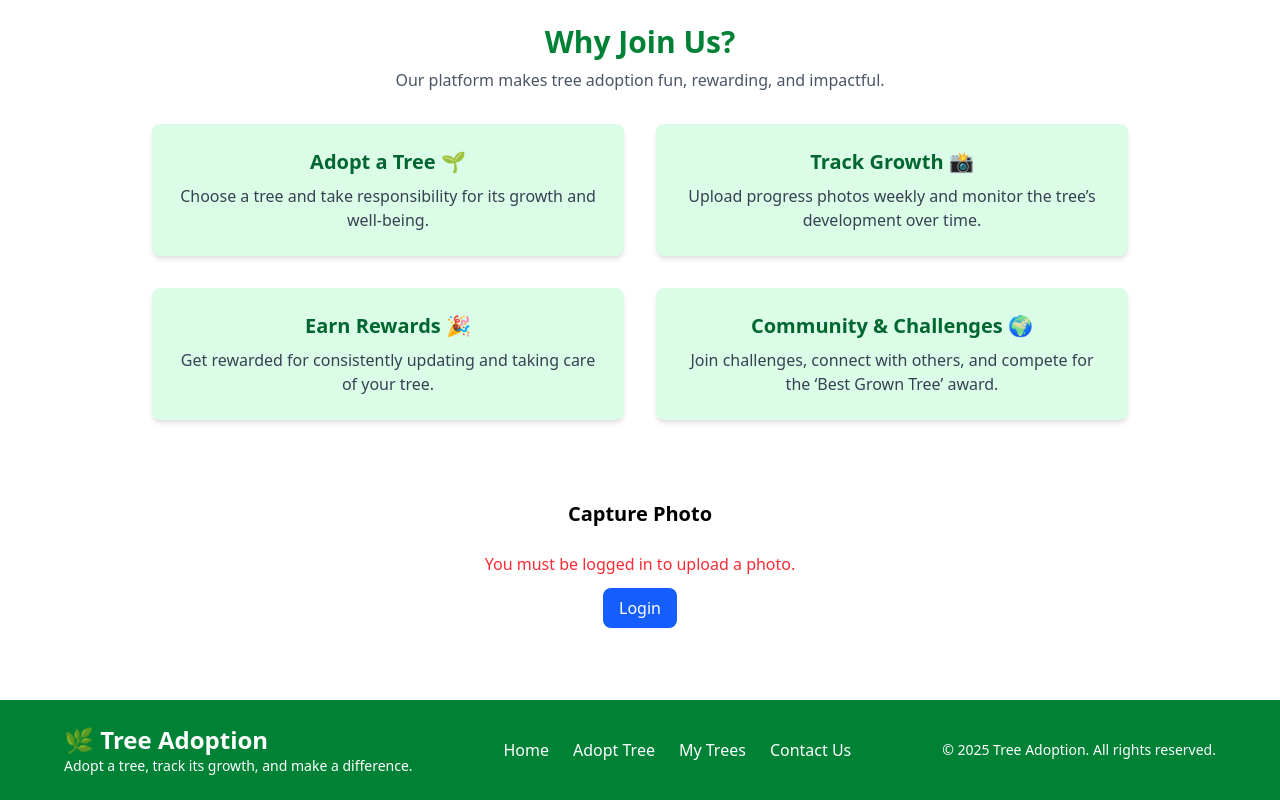
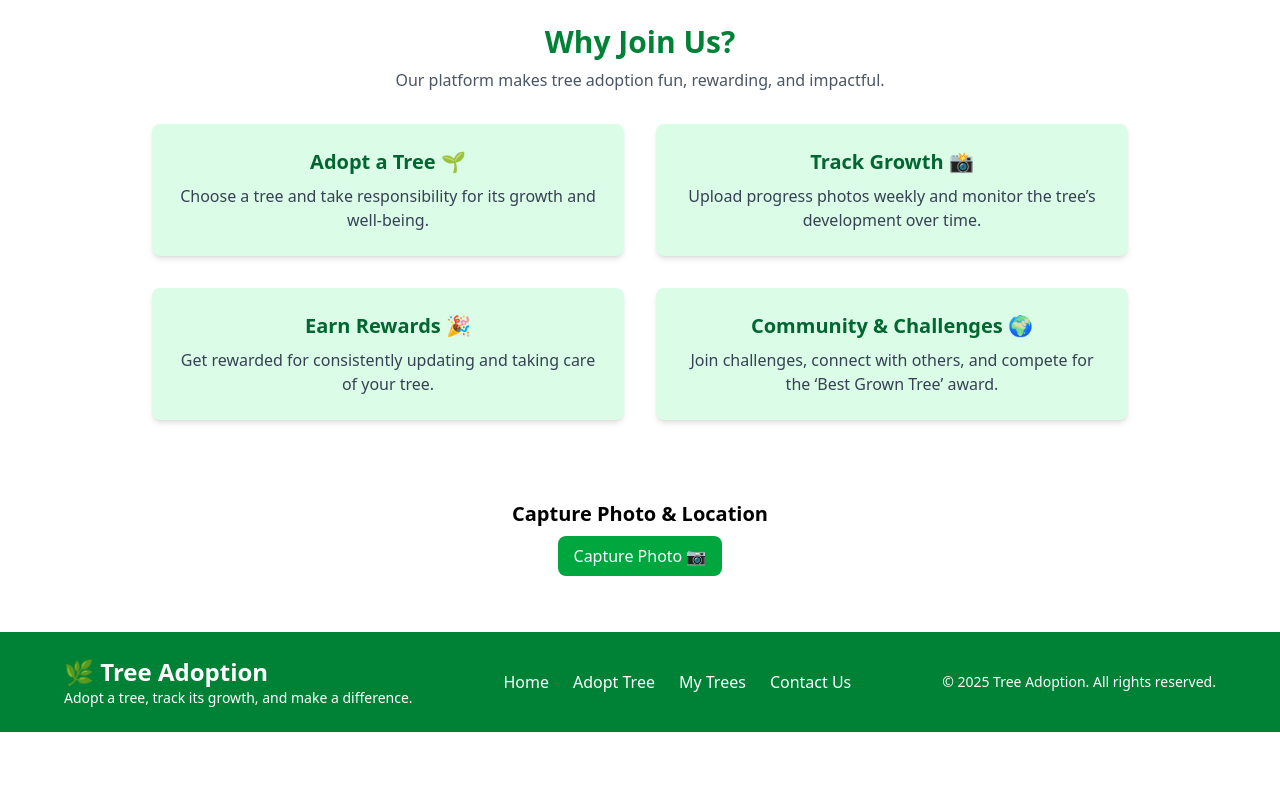
Before and after one commit to ved124578963/test-project, a React (Vite) app: page / in a window 1280 px wide. Shown: the part 480-1280 px from the top of the page. After the commit the page ends 1212 px from the top, so only its background shows below. Built offline with nearby package versions, Linux system fonts and the light colour scheme.

Commit message:
Update Component

```diff
--- a/src/Components/UploadPhoto.jsx
+++ b/src/Components/UploadPhoto.jsx
@@ -1,58 +1,67 @@
 import { useState } from "react";
-import { useNavigate } from "react-router-dom";
 
 const UploadPhoto = () => {
   const [image, setImage] = useState(null);
-  const navigate = useNavigate();
+  const [location, setLocation] = useState({ latitude: null, longitude: null });
 
-  // Check if user is logged in
-  const user = JSON.parse(localStorage.getItem("user"));
+  // Handle Image Capture & Get Location
+  const handleImageCapture = async (event) => {
+    const file = event.target.files[0]; // Get image file
+    if (file) {
+      setImage(URL.createObjectURL(file)); // Show image preview
 
-  // Handle Image Selection
-  const handleImageCapture = (event) => {
-    const file = event.target.files[0]; // Get selected image file
-    if (file) {
-      setImage(URL.createObjectURL(file)); // Create a preview URL
+      // Get User's GPS Location
+      if (navigator.geolocation) {
+        navigator.geolocation.getCurrentPosition(
+          (position) => {
+            setLocation({
+              latitude: position.coords.latitude,
+              longitude: position.coords.longitude,
+            });
+          },
+          (error) => {
+            console.error("Error getting location:", error);
+          },
+          { enableHighAccuracy: true, timeout: 10000, maximumAge: 0 }
+        );
+      } else {
+        console.error("Geolocation is not supported by this browser.");
+      }
     }
   };
 
   return (
     <div className="flex flex-col items-center p-4">
-      <h2 className="text-xl font-bold mb-2">Capture Photo</h2>
+      <h2 className="text-xl font-bold mb-2">Capture Photo & Location</h2>
 
-      {/* Show message & login button if user is not authenticated */}
-      {!user ? (
-        <div className="text-center p-4">
-          <p className="text-red-500">You must be logged in to upload a photo.</p>
-          <button
-            onClick={() => navigate("/login")}
-            className="mt-3 px-4 py-2 bg-blue-600 text-white rounded-lg hover:bg-blue-700"
-          >
-            Login
-          </button>
-        </div>
-      ) : (
-        <>
-          {/* Capture Photo Button (Visible Only to Authenticated Users) */}
+      {/* Capture Photo Button (Opens Phone Camera) */}
       <label className="cursor-pointer bg-green-600 text-white px-4 py-2 rounded-lg hover:bg-green-700">
         Capture Photo 📷
         <input
           type="file"
           accept="image/*"
-              capture="environment"  // Opens back camera by default
+          capture="environment"
           className="hidden"
           onChange={handleImageCapture}
         />
       </label>
 
-          {/* Show Captured Image Preview */}
+      {/* Show Captured Image & Location */}
       {image && (
         <div className="mt-4 text-center">
           <h3 className="text-lg font-semibold">Captured Image:</h3>
           <img src={image} alt="Captured" className="w-64 h-48 rounded-lg border-2 border-gray-300 mt-2" />
+
+          <h3 className="text-lg font-semibold mt-3">Location:</h3>
+          {location.latitude && location.longitude ? (
+            <>
+              <p>🌍 Latitude: {location.latitude}</p>
+              <p>📍 Longitude: {location.longitude}</p>
+            </>
+          ) : (
+            <p className="text-red-500">Location not available.</p>
+          )}
         </div>
-          )}
-        </>
       )}
     </div>
   );
```
Lines whose indentation alone changed are shown as unchanged.
